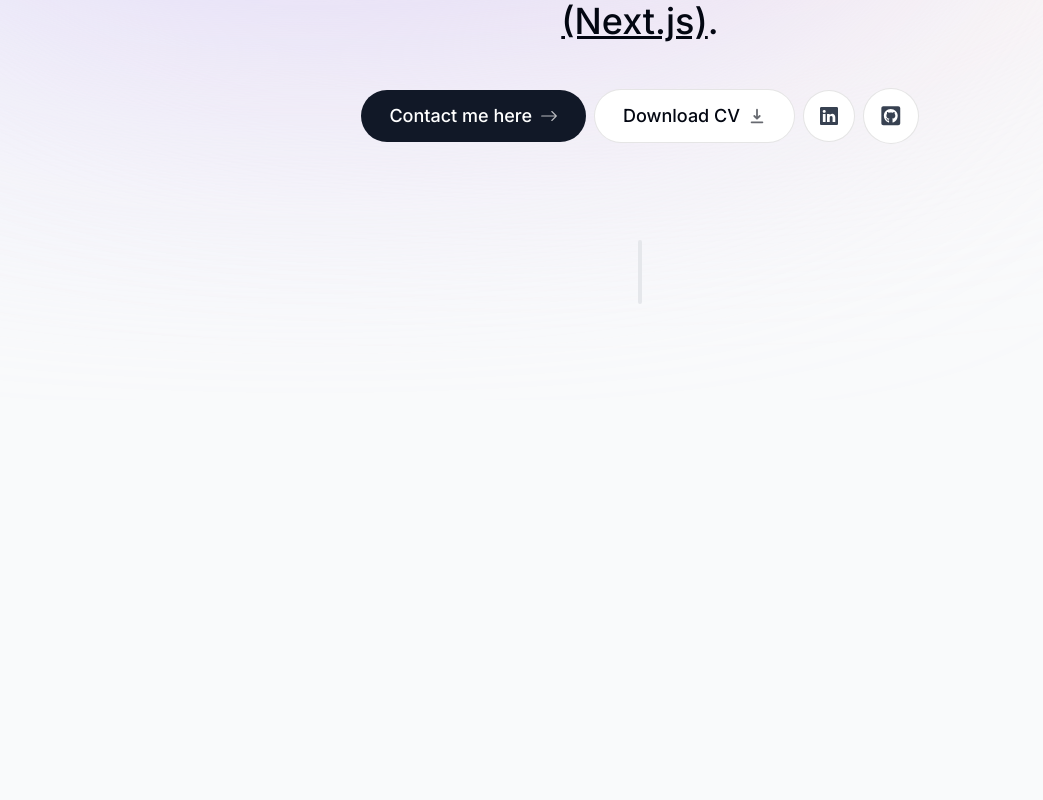
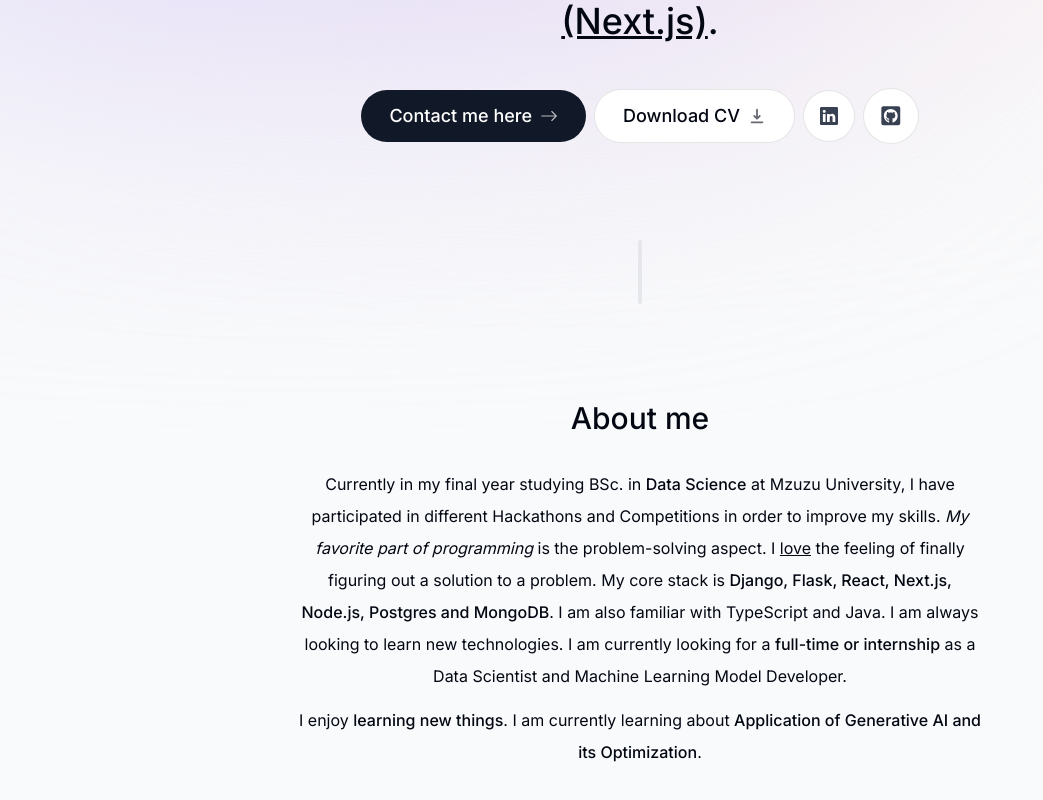
Before and after one commit to Sam-Banankhu/aboutsam, a Next.js app: page / in a window 1280 px wide. Shown: the part 478-1278 px from the top of the page, without its empty margins (0-1043 px from the left). Before the commit the page ends 878 px from the top, so only its background shows below. Built offline with nearby package versions, Linux system fonts and the light colour scheme.

Commit message:
added about me and its styling

```diff
--- a/app/page.tsx
+++ b/app/page.tsx
@@ -1,3 +1,4 @@
+import About from "@/components/about";
 import Intro from "@/components/intro";
 import SectionDivider from "@/components/section-divider";
 
@@ -6,6 +7,7 @@
     <main className="flex flex-col items-center px-4">
       <Intro />
       <SectionDivider />
+      <About />
     </main>
   );
 }
--- /dev/null
+++ b/components/about.tsx
@@ -0,0 +1,59 @@
+"use client";
+import React from "react";
+import { motion } from "framer-motion";
+
+function About() {
+  return (
+    <motion.section
+      id="about"
+      className="mb-28 max-w-[45rem] scroll-mt-28 text-center leading-8 sm:mb-40"
+      initial={{
+        opacity: 0,
+        y: 100,
+      }}
+      animate={{
+        opacity: 1,
+        y: 0,
+      }}
+      transition={{
+        delay: 0.175,
+      }}
+    >
+      <h2 className="text-3xl font-medium text-gray-950 dark:text-white">
+        About me
+      </h2>
+
+      <p className="mb-3 mt-8 px-4 dark:text-white/80">
+        Currently in my final year studying BSc. in{" "}
+        <span className="font-medium">Data Science</span> at Mzuzu University, I
+        have participated in different Hackathons and Competitions in order to
+        improve my skills.
+        {/* I enrolled in a coding bootcamp and learned{" "}
+        <span className="font-medium">full-stack web development</span>. */}{" "}
+        <span className="italic">My favorite part of programming</span> is the
+        problem-solving aspect. I <span className="underline">love</span> the
+        feeling of finally figuring out a solution to a problem. My core stack
+        is{" "}
+        <span className="font-medium">
+          Django, Flask, React, Next.js, Node.js, Postgres and MongoDB
+        </span>
+        . I am also familiar with TypeScript and Java. I am always looking to
+        learn new technologies. I am currently looking for a{" "}
+        <span className="font-medium">full-time or internship</span> as a Data
+        Scientist and Machine Learning Model Developer.
+      </p>
+      <p className="px-4 dark:text-white/80">
+        {/* <span className="italic">When I'm not coding</span>, I enjoy playing
+        video games, watching movies, and playing with my dog.  */}
+        I enjoy <span className="font-medium">learning new things</span>. I am
+        currently learning about{" "}
+        <span className="font-medium">
+          Application of Generative AI and its Optimization
+        </span>
+        .{/* I'm also learning how to play the guitar. */}
+      </p>
+    </motion.section>
+  );
+}
+
+export default About;
--- a/components/intro.tsx
+++ b/components/intro.tsx
@@ -67,7 +67,7 @@
         </div>
       </div>
 
-      <motion.p
+      <motion.h1
         initial={{
           opacity: 0,
           y: 100,
@@ -86,7 +86,7 @@
           Machine Learning Models & Data Analytics.{" "}
         </span>
         In web, my focus is <span className="underline">React (Next.js)</span>.
-      </motion.p>
+      </motion.h1>
 
       {/* Contact Section */}
       <motion.div
```
